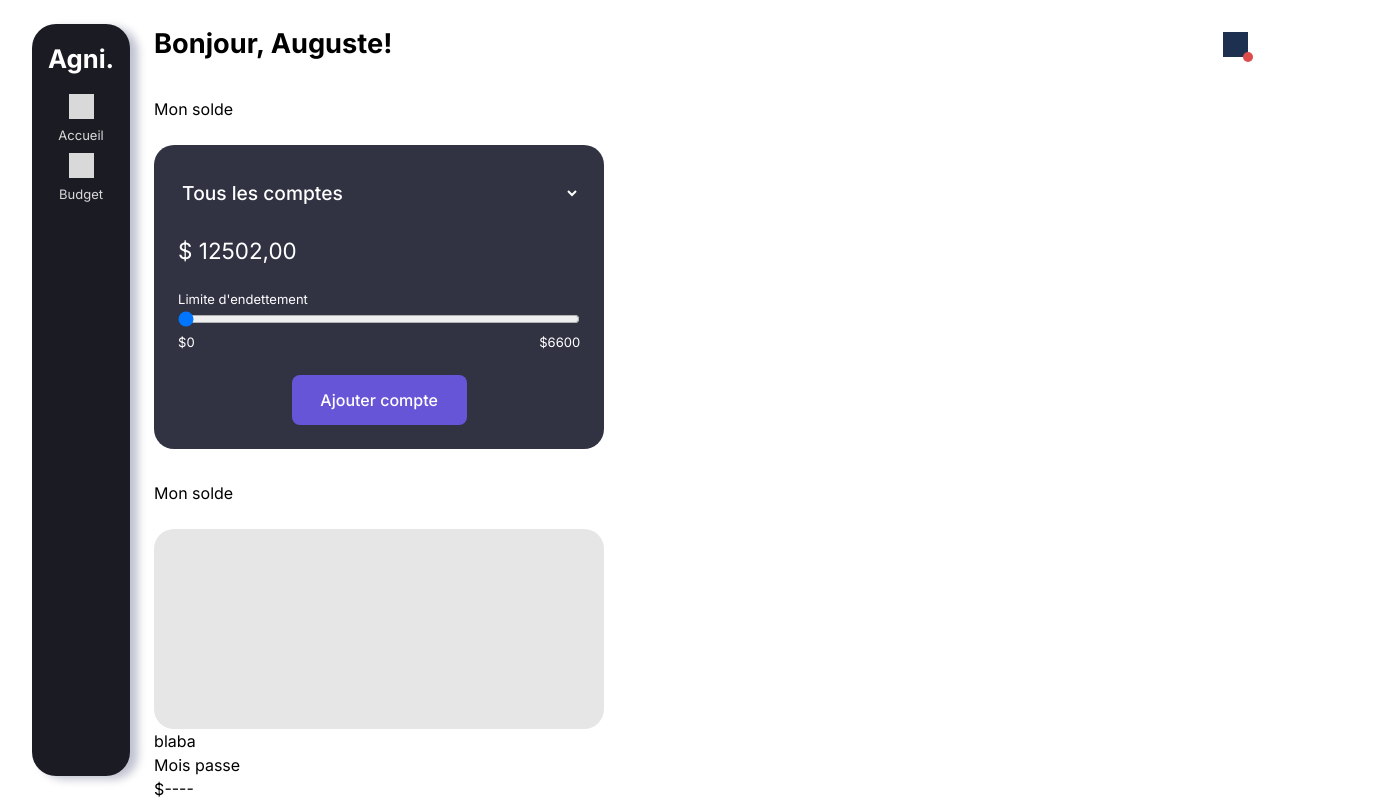
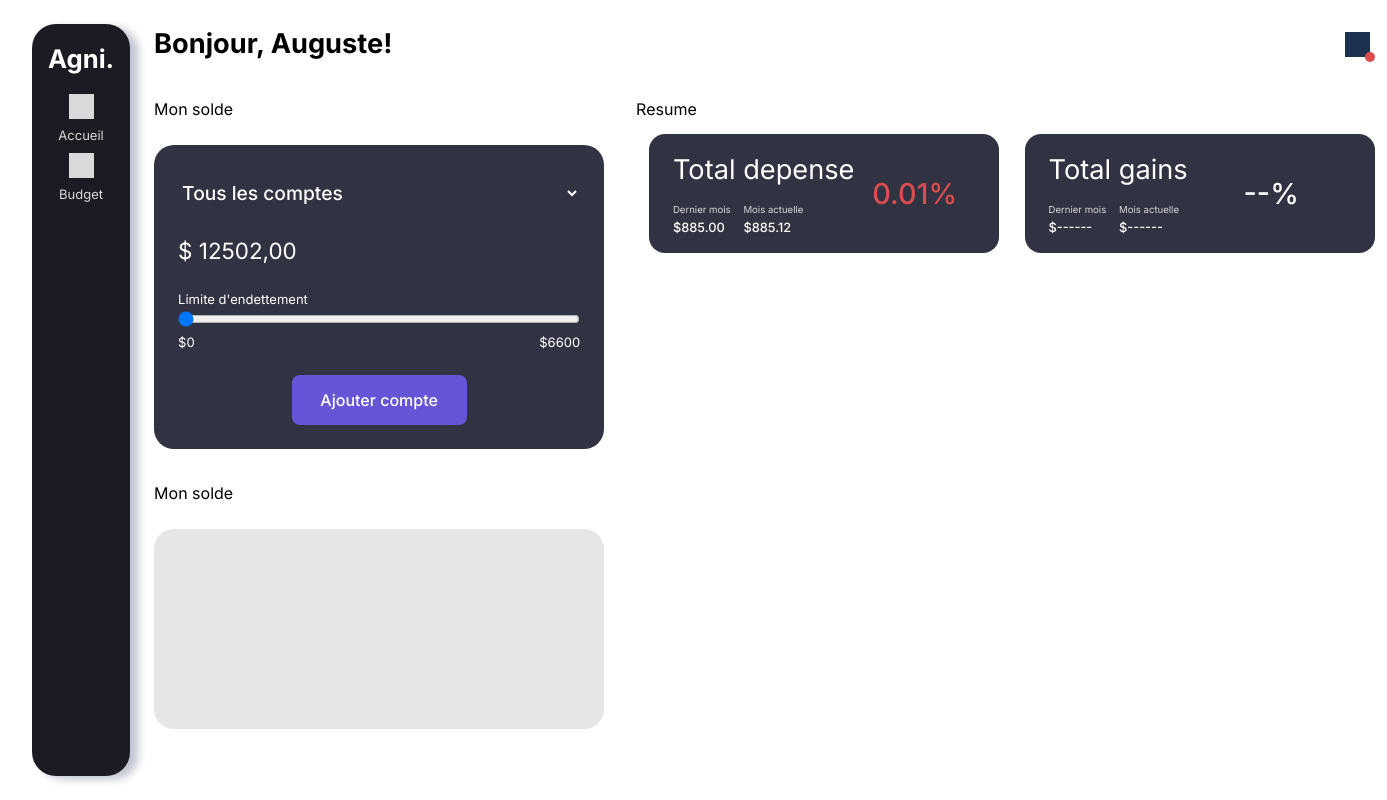
Before and after one commit to xx-code/money-management-app, a Next.js app in the folder frontend/: page /dashboard/home in a window 1280 px wide. Shown: the top 800 px of the page, 1387 px wide, since content can reach past the window. Built offline with nearby package versions, Linux system fonts and the light colour scheme.

Commit message:
design cardResumeSpend

```diff
--- a/frontend/src/app/dashboard/home/cardResumeSpend.css
+++ b/frontend/src/app/dashboard/home/cardResumeSpend.css
@@ -1,31 +1,49 @@
 .card-resume-spend {
-
+    margin: 0.8rem;
+    width: 350px;
 }
 
 .card-resume-spend .card-resume-spend-content {
-
+    background-color: #313343;
+    border-radius: 1em;
+    color: white;
+    padding: 1em 1.5em;
+    display: flex;
 }
 
 .card-resume-spend .card-resume-spend-content .card-resume-spend-info .card-resume-spend-title h3 {
-
+    font-size: 1.7em;
+    margin-bottom: 0.8rem;
 }
 
 .card-resume-spend .card-resume-spend-content .card-resume-spend-info .card-resume-spend-sub-info {
-
+    display: flex;
 }
 
 .card-resume-spend .card-resume-spend-content .card-resume-spend-info .card-resume-spend-sub-info .card-resume-spend-sub-info-1 {
-
+    margin-right: 0.8rem;
 }
 
 .card-resume-spend .card-resume-spend-content .card-resume-spend-info .card-resume-spend-sub-info .card-resume-spend-sub-info-1 h6{
-
+    color: #D9D9D9;
+    font-size: 0.6em;
 }
 
-.card-resume-spend .card-resume-spend-content .card-resume-spend-info-percent .card-resume-spend-percent {
-
+.card-resume-spend .card-resume-spend-content .card-resume-spend-info .card-resume-spend-sub-info .card-resume-spend-sub-info-1 p{
+    font-weight: 500;
+    font-size: 0.8em;
 }
 
-.card-resume-spend .card-resume-spend-content .card-resume-spend-info-percent .card-resume-spend-percent h3{
+.card-resume-spend .card-resume-spend-content .card-resume-spend-info-percent {
+    margin: auto;
+}
 
+
+.card-resume-spend .card-resume-spend-content .card-resume-spend-info-percent .card-resume-spend-percent {
+    /*padding: 1em 0em 1em 1em;*/
 }
+
+.card-resume-spend .card-resume-spend-content .card-resume-spend-info-percent .card-resume-spend-percent h3 {
+    font-weight: 500;
+    font-size: 1.8em;
+}
--- a/frontend/src/app/dashboard/home/cardResumeSpend.tsx
+++ b/frontend/src/app/dashboard/home/cardResumeSpend.tsx
@@ -1,27 +1,44 @@
 import Title from "@/app/components/title";
+import './cardResumeSpend.css'
 
-export function CardResumeSpend() {
+export function CardResumeSpend({title, last_month='------', current_month='------'} : {title: string, last_month: string|undefined, current_month: string|undefined}) {
+
+    let percent = '--';
+    let color = 'white';
+
+    if (!isNaN(Number(last_month))) {
+        let diff = (Number(current_month) - Number(last_month)) * 100;
+        let value_percent = diff/Number(last_month);
+        percent = (Math.round(value_percent * 100)/100).toString();
+
+        if (Number(last_month) > Number(current_month)) {
+            color = '#4FDC4C';
+        } else if (Number(last_month) < Number(current_month)) {
+            color = '#DC4C4C';
+        }
+    }
+
     return (
         <div className="card-resume-spend">
             <div className="card-resume-spend-content">
                 <div className="card-resume-spend-info">
                     <div className="card-resume-spend-title">
-                        <h3>blaba</h3>
+                        <h3>{title}</h3>
                     </div>
                     <div className="card-resume-spend-sub-info">
                         <div className="card-resume-spend-sub-info-1">
-                            <h6>Mois passe</h6>
-                            <p>$----</p>
+                            <h6>Dernier mois</h6>
+                            <p>${last_month}</p>
                         </div>
                         <div className="card-resume-spend-sub-info-1">
                             <h6>Mois actuelle</h6>
-                            <p>$000</p>
+                            <p>${current_month}</p>
                         </div>
                     </div>
                 </div>
                 <div className="card-resume-spend-info-percent">
                     <div className="card-resume-spend-percent">
-                        <h3>12%</h3>
+                        <h3 style={{color: color}}>{percent}%</h3>
                     </div>
                 </div>
             </div>
--- a/frontend/src/app/dashboard/home/page.tsx
+++ b/frontend/src/app/dashboard/home/page.tsx
@@ -1,18 +1,22 @@
+import Title from "@/app/components/title";
 import CardResumeHome from "./cardResumeHome";
 import { CardResumeSpend } from "./cardResumeSpend";
 import CardStat from "./cardStats";
 
 export default function Home() {
     return (
-        <div>
+        <div className="flex">
             <div>
                 <CardResumeHome />
                 <CardStat />
             </div>
-            <div>
-                <div>
-                    <CardResumeSpend />
-                    <CardResumeSpend />
+            <div style={{marginLeft: '2rem'}}>
+                <div style={{marginTop: '2em'}}>
+                    <Title value="Resume" />
+                    <div className="flex">
+                        <CardResumeSpend title="Total depense" last_month="885.00" current_month="885.12"/>
+                        <CardResumeSpend title="Total gains"/>
+                    </div>
                 </div>
             </div>
         </div>
```
